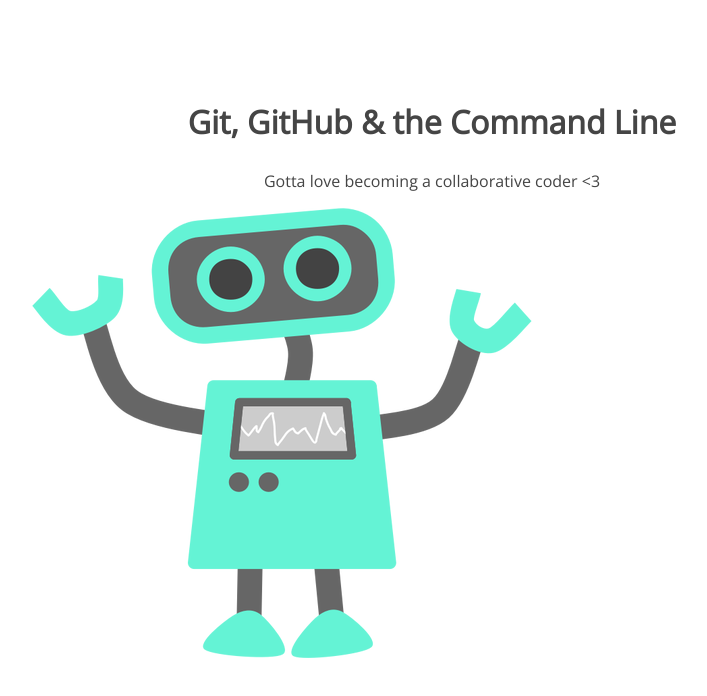
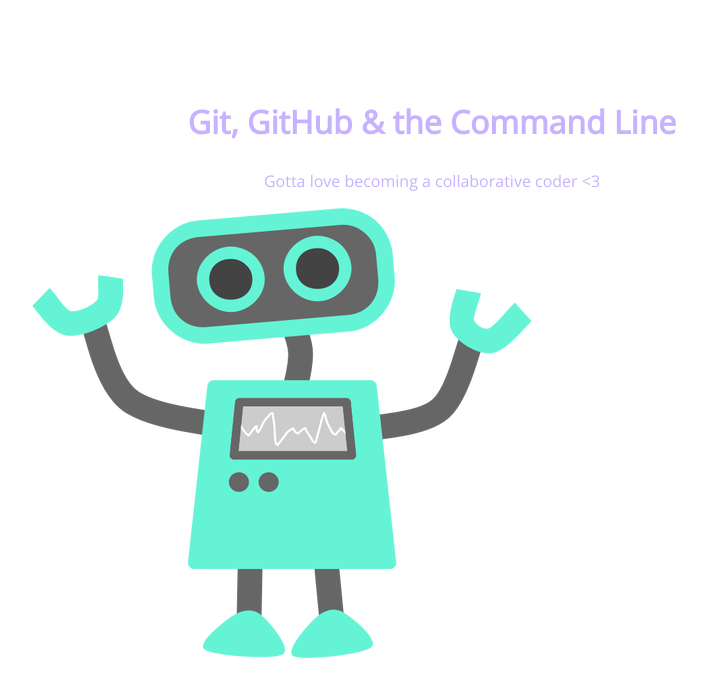
Before and after one commit to ggcelzner/105-project, a plain HTML site: page index.html in a window 1280 px wide. Shown: the whole page, without its empty margins (208-915 px from the left). Drawn offline with nearby package versions, Linux system fonts and the light colour scheme.

Commit message:
changed color of h1

```diff
--- a/css/style.css
+++ b/css/style.css
@@ -5,7 +5,7 @@
 section h1,
 section p {
 	text-align: center;
-	color: #454545;
+	color: #C6B2FF;
 }
 section h1 {
 	font: 32px 'Open Sans';
```
